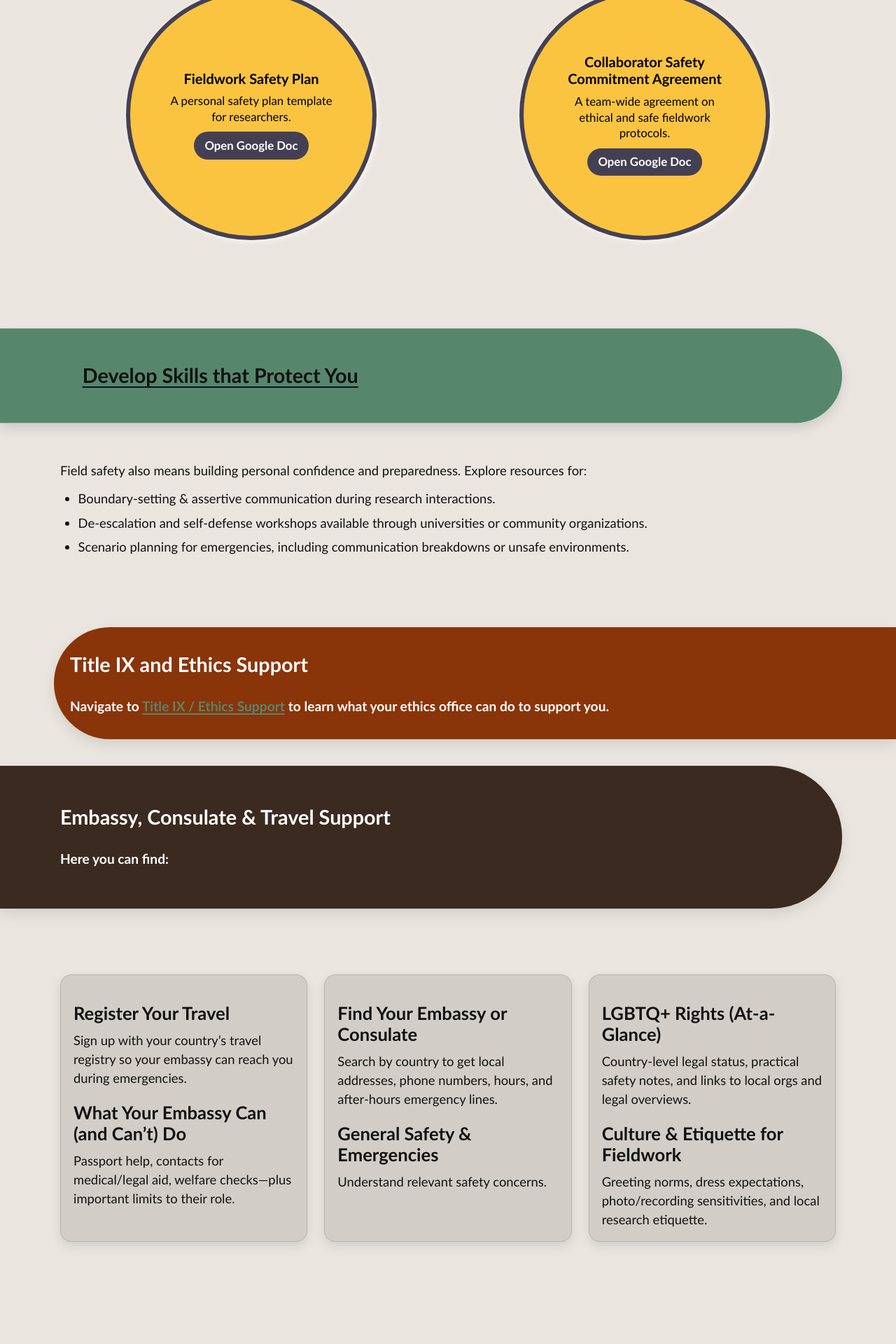
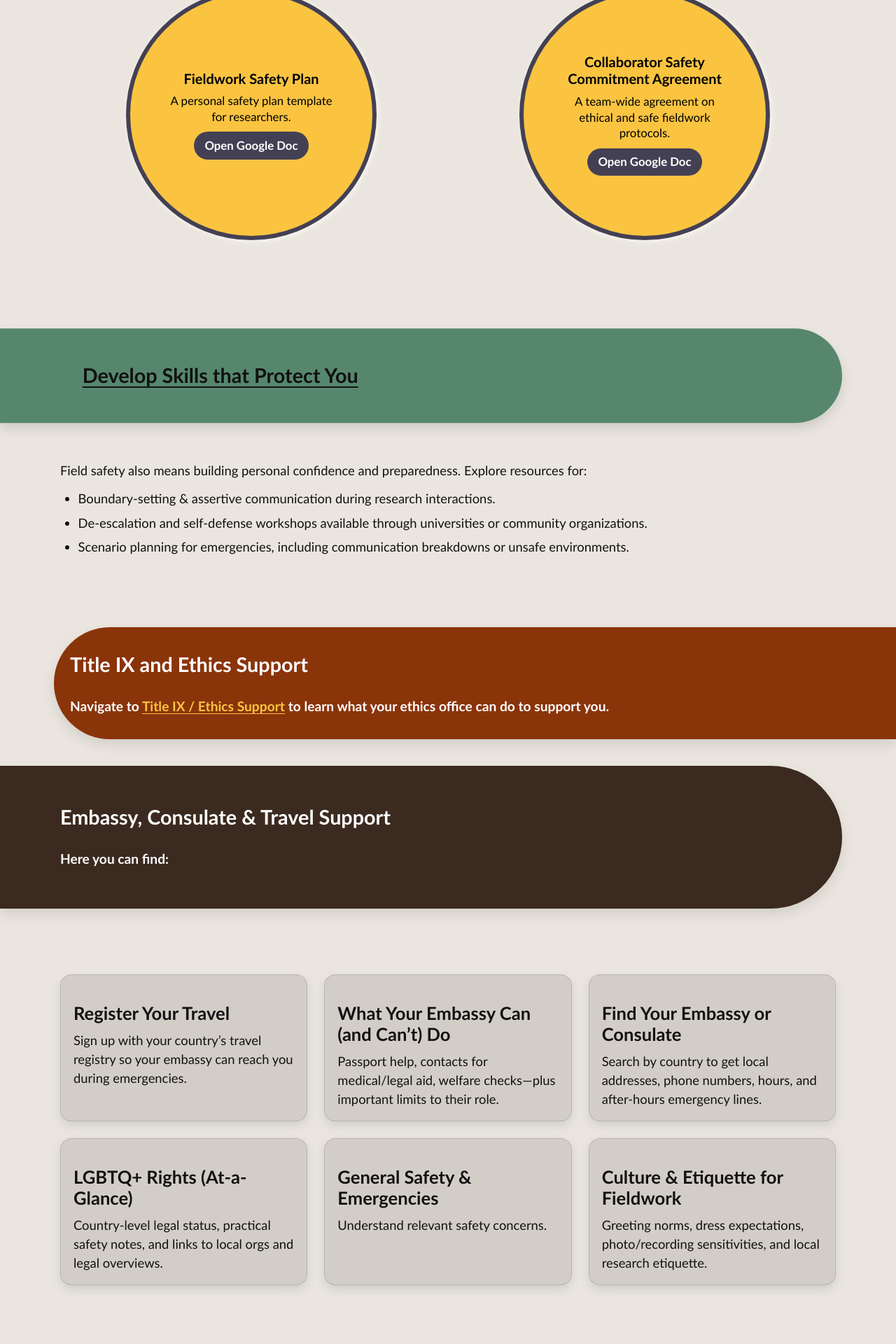
Before and after one commit to AnthroSafetyWarrior/GoldenTrowelProject, a Jekyll site: the page built from _pages/preparing.html, in a window 1280 px wide. Shown: the part 2796-4716 px from the top of the page at 70% size. Built offline with Jekyll 4.4.1, drawn with Linux system fonts in a browser that asks for light colours; before the commit the page ends 4654 px from its top, so only the background shows below that.

Commit message:
updating name

```diff
--- a/_pages/preparing.html
+++ b/_pages/preparing.html
@@ -21,6 +21,42 @@
   color: var(--offwhite);           /* or a darker slate var if you have one */
   text-decoration: underline;
 }
+
+<style>
+/* Links inside a sage pillband */
+.pillband.pill--sage a{
+  color:var(--offwhite);
+  text-decoration: underline;
+}
+.pillband.pill--sage a:hover {color: var(--soil)},
+.pillband.pill--sage a:focus-visible{
+  color: var(--offwhite);
+  text-decoration-thickness: 2px;
+}
+
+
+/* Links inside a sage pillband */
+.pillband.pill--orange a{
+  color: var(--gold);
+  text-decoration: underline;
+}
+.pillband.pill--orange a:hover {color: var(--offwhite)},
+.pillband.pill--orange a:focus-visible{
+  color: var(--gold);
+  text-decoration-thickness: 2px;
+}
+
+/* Links inside a sage pillband */
+.pillband.pill--slate a{
+  color: var(--gold);
+  text-decoration: underline;
+}
+.pillband.pill--slate a:hover {color: var(--offwhite)},
+.pillband.pill--slate a:focus-visible{
+  color: var(--gold);
+  text-decoration-thickness: 2px;
+}
+</style>
 </style>
 
 <!-- 1) Intro – plain background -->
@@ -148,6 +184,9 @@
  <article class="card card--glass">
   <h3>Register Your Travel</h3>
       <p>Sign up with your country’s travel registry so your embassy can reach you during emergencies.</p>
+</article>
+
+<article class="card card--glass">
       <h3>What Your Embassy Can (and Can’t) Do</h3>
       <p>Passport help, contacts for medical/legal aid, welfare checks—plus important limits to their role.</p>
     </article>
@@ -155,16 +194,22 @@
  <article class="card card--glass">
   <h3>Find Your Embassy or Consulate</h3>
       <p>Search by country to get local addresses, phone numbers, hours, and after-hours emergency lines.</p>
+</article>
+
+ <article class="card card--glass">
+<h3>LGBTQ+ Rights (At-a-Glance)</h3>
+      <p>Country-level legal status, practical safety notes, and links to local orgs and legal overviews.</p>
+</article>
+
+<article class="card card--glass">
  <h3>General Safety & Emergencies</h3>
       <p>Understand relevant safety concerns.</p>
     </article>
 
-
- <article class="card card--glass">
-<h3>LGBTQ+ Rights (At-a-Glance)</h3>
-      <p>Country-level legal status, practical safety notes, and links to local orgs and legal overviews.</p>
-
+<article class="card card--glass">
       <h3>Culture &amp; Etiquette for Fieldwork</h3>
       <p>Greeting norms, dress expectations, photo/recording sensitivities, and local research etiquette.</p>
+    </article>
 
-    </article>
+</div>
+</section>
```
